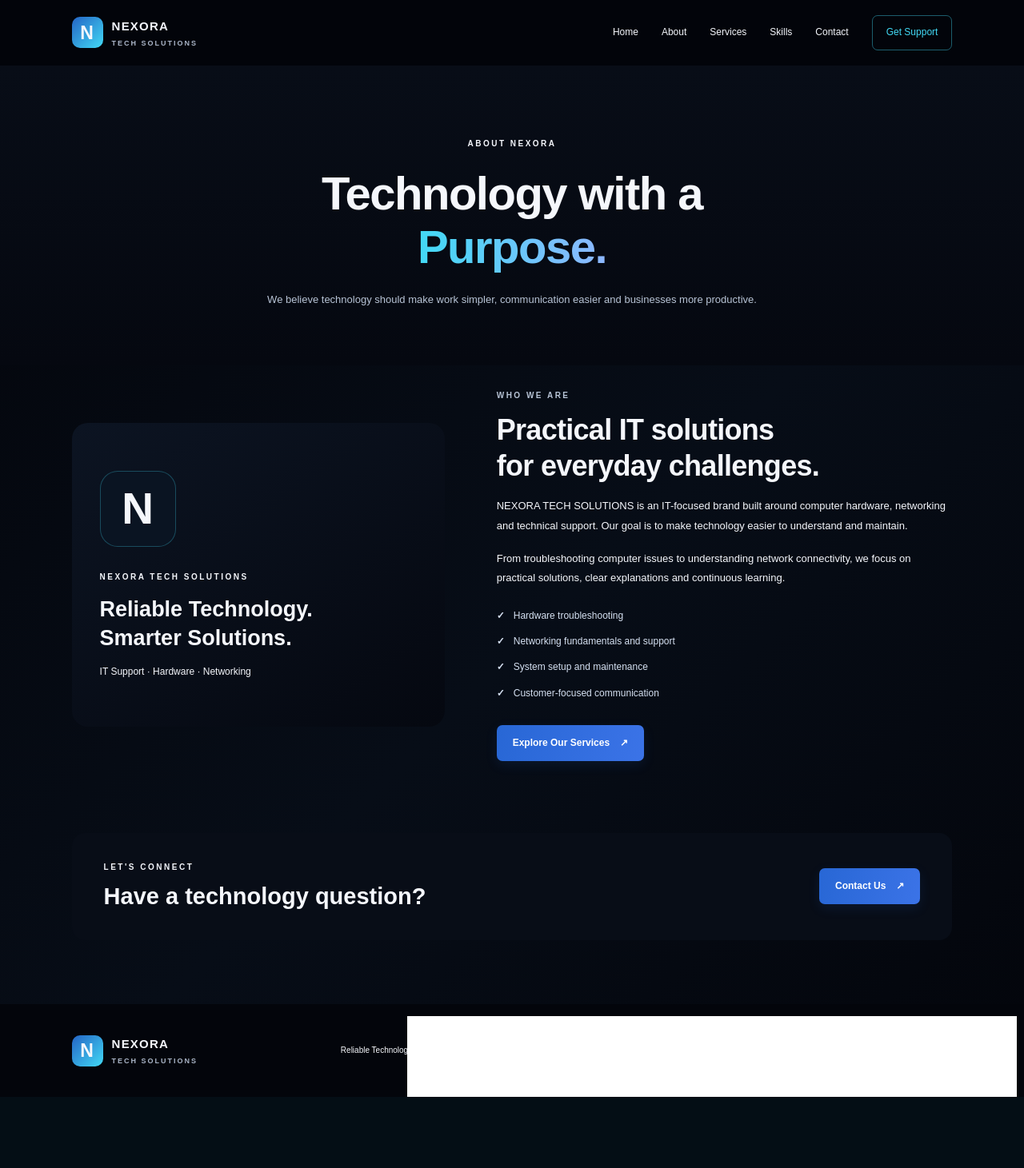
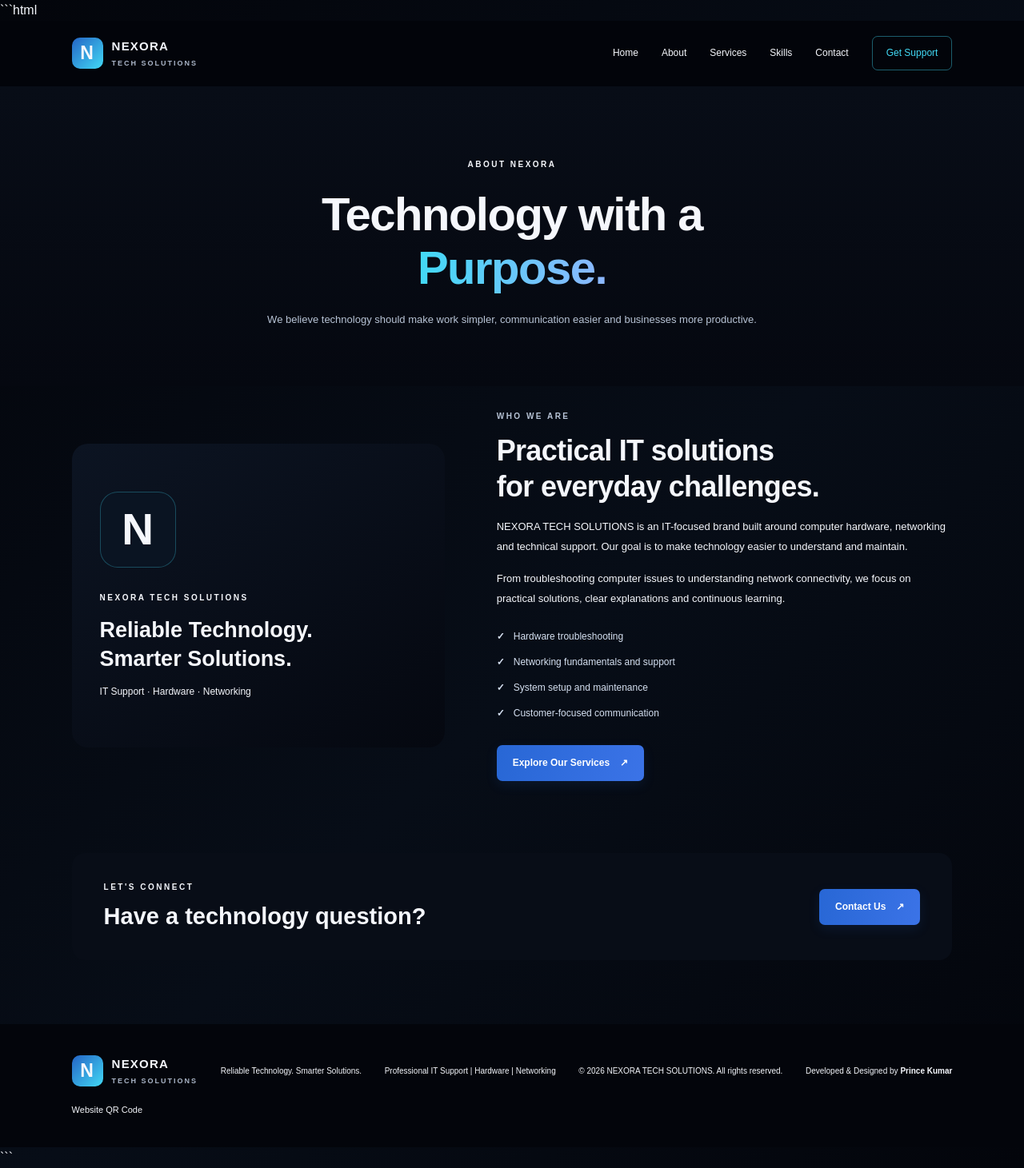
Before and after one commit to mrprincekumar451-jpg/nexora-tech-solutions0, a Flask app: page /about in a window 1280 px wide. Shown: the whole page at 80% size. Before the commit the page ends 1372 px from the top, so only its background shows below. Run offline with Flask 3, Linux system fonts and the light colour scheme.

Commit message:
Update base.html

````diff
--- a/templates/base.html
+++ b/templates/base.html
@@ -1,24 +1,50 @@
-
+```html
 <!DOCTYPE html>
 <html lang="en">
 <head>
     <meta charset="UTF-8">
     <meta name="viewport" content="width=device-width, initial-scale=1.0">
     <meta name="theme-color" content="#050914">
-    <meta name="description" content="NEXORA TECH SOLUTIONS IT support, hardware and networking.">
+
+    <meta name="description"
+          content="NEXORA TECH SOLUTIONS provides professional IT support, computer and laptop repair, Windows installation, networking, Wi-Fi setup and technical services.">
+
+    <meta name="author" content="Prince Kumar">
+
+    <meta name="robots" content="index, follow">
+
     <title>{% block title %}NEXORA TECH SOLUTIONS{% endblock %}</title>
-    <link rel="stylesheet" href="{{ url_for('static', filename='css/style.css') }}">
-    <script defer src="{{ url_for('static', filename='js/script.js') }}"></script>
+
+    <link rel="stylesheet"
+          href="{{ url_for('static', filename='css/style.css') }}">
+
+    <script defer
+            src="{{ url_for('static', filename='js/script.js') }}"></script>
 </head>
+
 <body>
+
+    <!-- Header / Navigation -->
     <header class="navbar">
+
         <a class="brand" href="{{ url_for('home') }}">
             <span class="brand-icon">N</span>
-            <span>NEXORA <small>TECH SOLUTIONS</small></span>
+
+            <span>
+                NEXORA
+                <small>TECH SOLUTIONS</small>
+            </span>
         </a>
 
-        <button class="menu-toggle" id="menuToggle"
-                aria-label="Toggle navigation" aria-expanded="false">☰</button>
+        <button
+            class="menu-toggle"
+            id="menuToggle"
+            aria-label="Toggle navigation"
+            aria-expanded="false"
+            aria-controls="navLinks"
+            type="button">
+            ☰
+        </button>
 
         <nav class="nav-links" id="navLinks">
             <a href="{{ url_for('home') }}">Home</a>
@@ -26,28 +52,68 @@
             <a href="{{ url_for('services') }}">Services</a>
             <a href="{{ url_for('skills') }}">Skills</a>
             <a href="{{ url_for('contact') }}">Contact</a>
-            <a class="nav-cta" href="{{ url_for('contact') }}">Get Support</a>
+            <a class="nav-cta" href="{{ url_for('contact') }}">
+                Get Support
+            </a>
         </nav>
+
     </header>
 
+    <!-- Flash Messages -->
     {% with messages = get_flashed_messages(with_categories=true) %}
         {% for category, message in messages %}
-            <div class="flash {{ category }}">{{ message }}</div>
+            <div class="flash {{ category }}" role="status">
+                {{ message }}
+            </div>
         {% endfor %}
     {% endwith %}
 
+    <!-- Main Page Content -->
     <main>
         {% block content %}{% endblock %}
     </main>
 
+    <!-- Website Footer -->
     <footer class="footer">
+
         <a class="brand" href="{{ url_for('home') }}">
             <span class="brand-icon">N</span>
-            <span>NEXORA <small>TECH SOLUTIONS</small></span>
+
+            <span>
+                NEXORA
+                <small>TECH SOLUTIONS</small>
+            </span>
         </a>
+
         <p>Reliable Technology. Smarter Solutions.</p>
-        <p>© <span id="year"></span> NEXORA TECH SOLUTIONS</p>
-        <a href="{{ url_for('qr_code') }}">Website QR Code</a>
+
+        <p>
+            Professional IT Support | Hardware | Networking
+        </p>
+
+        <p>
+            © <span id="year"></span> NEXORA TECH SOLUTIONS.
+            All rights reserved.
+        </p>
+
+        <!-- Developer Credit -->
+        <p class="developer-credit">
+            Developed &amp; Designed by
+            <strong>Prince Kumar</strong>
+        </p>
+
+        <a href="{{ url_for('qr_code') }}">
+            Website QR Code
+        </a>
+
     </footer>
+
+    <!-- Current Year -->
+    <script>
+        document.getElementById("year").textContent =
+            new Date().getFullYear();
+    </script>
+
 </body>
 </html>
+```
````
